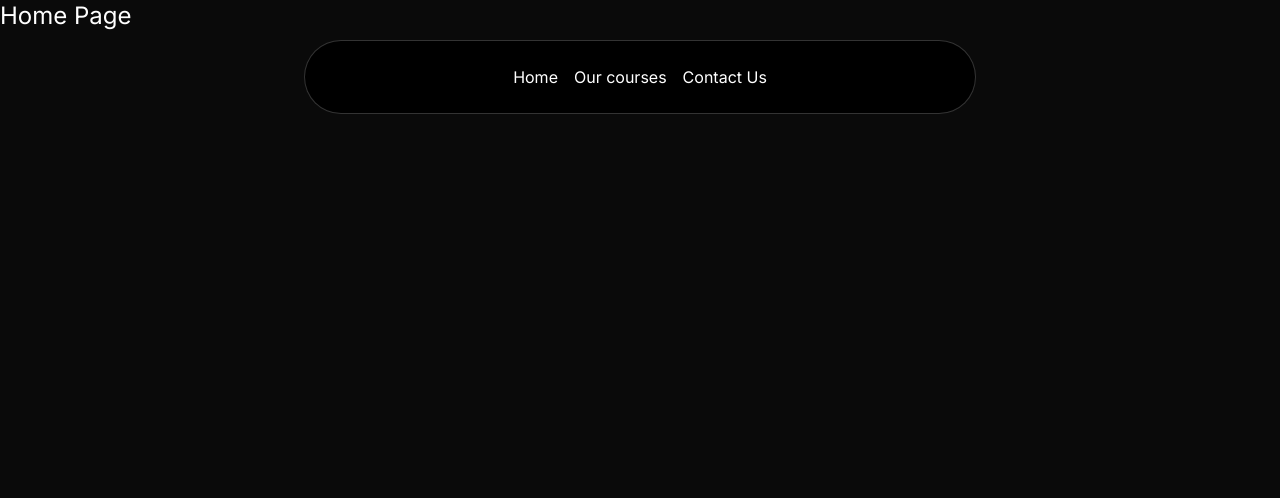
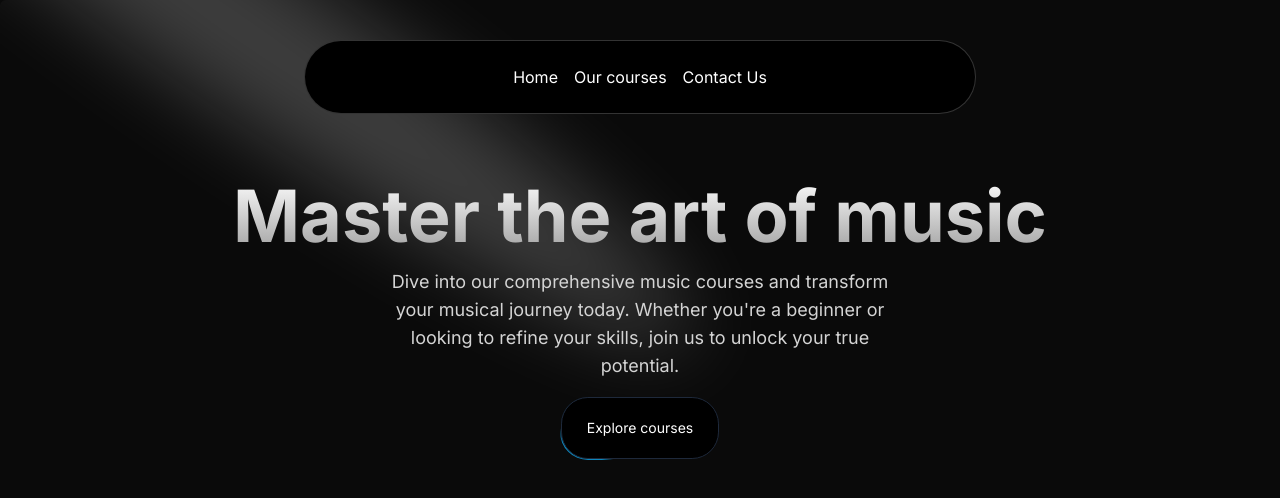
Before and after one commit to anshikajain12/music-nextjs-app, a Next.js app: page / in a window 1280 px wide. Shown: the top 498 px of the page. Built offline with nearby package versions, Linux system fonts and the light colour scheme.

Commit message:
hero section and button part is completed

```diff
--- a/src/app/page.tsx
+++ b/src/app/page.tsx
@@ -1,7 +1,9 @@
+import HeroSection from "@/components/HeroSection";
+
 export default function Home() {
   return (
     <main className="min-h-screen bg-black/[0.96] antialiased bg-grid-white">
-      <h1 className="text-2xl text-white">Home Page</h1>
+      <HeroSection/>
     </main>
   );
 }
--- /dev/null
+++ b/src/components/HeroSection.tsx
@@ -0,0 +1,31 @@
+import Link from "next/link"
+import { Spotlight } from "@/components/ui/Spotlight"
+import { Button } from "@/components/ui/moving-border";
+
+function HeroSection() {
+    return (
+        <div className="text-white h-auto md:h-[40rem] w-full rounded-md flex flex-col items-center justify-center relative overflow-hidden mx-auto py-10 md:py-0">
+            <Spotlight
+                className="-top-40 left-0 md:left-60 md:-top-20"
+                fill="white"
+            />
+            <div className="p-4 relative z-10 w-full text-center">
+                <h1 className="mt-20 md:mt-0 text-4xl md:text-7xl font-bold bg-clip-text text-transparent bg-gradient-to-b from-neutral-50 to-neutral-400">Master the art of music</h1>
+                <p className="mt-4 font-normal text-base md:text-lg text-neutral-300 max-w-lg mx-auto">
+                    Dive into our comprehensive music courses and transform your musical journey today. Whether you're a beginner or looking to refine your skills, join us to unlock your true potential.
+                </p>
+                <div className="mt-4">
+                    <Link href={"/courses"}>
+                        <Button
+                            borderRadius="1.75rem"
+                            className="bg-white dark:bg-black text-black dark:text-white border-neutral-200 dark:border-slate-800">
+                            Explore courses
+                        </Button>
+                    </Link>
+                </div>
+            </div>
+        </div>
+    )
+}
+
+export default HeroSection;
--- /dev/null
+++ b/src/components/ui/Spotlight.tsx
@@ -0,0 +1,56 @@
+import React from "react";
+import { cn } from "@/utils/cn";
+
+type SpotlightProps = {
+  className?: string;
+  fill?: string;
+};
+
+export const Spotlight = ({ className, fill }: SpotlightProps) => {
+  return (
+    <svg
+      className={cn(
+        "animate-spotlight pointer-events-none absolute z-[1]  h-[169%] w-[138%] lg:w-[84%] opacity-0",
+        className
+      )}
+      xmlns="http://www.w3.org/2000/svg"
+      viewBox="0 0 3787 2842"
+      fill="none"
+    >
+      <g filter="url(#filter)">
+        <ellipse
+          cx="1924.71"
+          cy="273.501"
+          rx="1924.71"
+          ry="273.501"
+          transform="matrix(-0.822377 -0.568943 -0.568943 0.822377 3631.88 2291.09)"
+          fill={fill || "white"}
+          fillOpacity="0.21"
+        ></ellipse>
+      </g>
+      <defs>
+        <filter
+          id="filter"
+          x="0.860352"
+          y="0.838989"
+          width="3785.16"
+          height="2840.26"
+          filterUnits="userSpaceOnUse"
+          colorInterpolationFilters="sRGB"
+        >
+          <feFlood floodOpacity="0" result="BackgroundImageFix"></feFlood>
+          <feBlend
+            mode="normal"
+            in="SourceGraphic"
+            in2="BackgroundImageFix"
+            result="shape"
+          ></feBlend>
+          <feGaussianBlur
+            stdDeviation="151"
+            result="effect1_foregroundBlur_1065_8"
+          ></feGaussianBlur>
+        </filter>
+      </defs>
+    </svg>
+  );
+};
--- /dev/null
+++ b/src/components/ui/moving-border.tsx
@@ -0,0 +1,139 @@
+"use client";
+import React from "react";
+import {
+  motion,
+  useAnimationFrame,
+  useMotionTemplate,
+  useMotionValue,
+  useTransform,
+} from "framer-motion";
+import { useRef } from "react";
+import { cn } from "@/utils/cn";
+
+export function Button({
+  borderRadius = "1.75rem",
+  children,
+  as: Component = "button",
+  containerClassName,
+  borderClassName,
+  duration,
+  className,
+  ...otherProps
+}: {
+  borderRadius?: string;
+  children: React.ReactNode;
+  as?: any;
+  containerClassName?: string;
+  borderClassName?: string;
+  duration?: number;
+  className?: string;
+  [key: string]: any;
+}) {
+  return (
+    <Component
+      className={cn(
+        "bg-transparent relative text-xl  h-16 w-40 p-[1px] overflow-hidden ",
+        containerClassName
+      )}
+      style={{
+        borderRadius: borderRadius,
+      }}
+      {...otherProps}
+    >
+      <div
+        className="absolute inset-0"
+        style={{ borderRadius: `calc(${borderRadius} * 0.96)` }}
+      >
+        <MovingBorder duration={duration} rx="30%" ry="30%">
+          <div
+            className={cn(
+              "h-20 w-20 opacity-[0.8] bg-[radial-gradient(var(--sky-500)_40%,transparent_60%)]",
+              borderClassName
+            )}
+          />
+        </MovingBorder>
+      </div>
+
+      <div
+        className={cn(
+          "relative bg-slate-900/[0.8] border border-slate-800 backdrop-blur-xl text-white flex items-center justify-center w-full h-full text-sm antialiased",
+          className
+        )}
+        style={{
+          borderRadius: `calc(${borderRadius} * 0.96)`,
+        }}
+      >
+        {children}
+      </div>
+    </Component>
+  );
+}
+
+export const MovingBorder = ({
+  children,
+  duration = 2000,
+  rx,
+  ry,
+  ...otherProps
+}: {
+  children: React.ReactNode;
+  duration?: number;
+  rx?: string;
+  ry?: string;
+  [key: string]: any;
+}) => {
+  const pathRef = useRef<any>();
+  const progress = useMotionValue<number>(0);
+
+  useAnimationFrame((time) => {
+    const length = pathRef.current?.getTotalLength();
+    if (length) {
+      const pxPerMillisecond = length / duration;
+      progress.set((time * pxPerMillisecond) % length);
+    }
+  });
+
+  const x = useTransform(
+    progress,
+    (val) => pathRef.current?.getPointAtLength(val).x
+  );
+  const y = useTransform(
+    progress,
+    (val) => pathRef.current?.getPointAtLength(val).y
+  );
+
+  const transform = useMotionTemplate`translateX(${x}px) translateY(${y}px) translateX(-50%) translateY(-50%)`;
+
+  return (
+    <>
+      <svg
+        xmlns="http://www.w3.org/2000/svg"
+        preserveAspectRatio="none"
+        className="absolute h-full w-full"
+        width="100%"
+        height="100%"
+        {...otherProps}
+      >
+        <rect
+          fill="none"
+          width="100%"
+          height="100%"
+          rx={rx}
+          ry={ry}
+          ref={pathRef}
+        />
+      </svg>
+      <motion.div
+        style={{
+          position: "absolute",
+          top: 0,
+          left: 0,
+          display: "inline-block",
+          transform,
+        }}
+      >
+        {children}
+      </motion.div>
+    </>
+  );
+};
--- a/tailwind.config.ts
+++ b/tailwind.config.ts
@@ -1,4 +1,21 @@
 import type { Config } from "tailwindcss";
+
+const colors = require("tailwindcss/colors");
+const {
+  default: flattenColorPalette,
+} = require("tailwindcss/lib/util/flattenColorPalette");
+
+// Plugin to add each Tailwind color as a global CSS variable
+function addVariablesForColors({ addBase, theme }: any) {
+  const allColors = flattenColorPalette(theme('colors'));
+  const newVars = Object.fromEntries(
+    Object.entries(allColors).map(([key, value]) => [`--${key}`, value])
+  );
+
+  addBase({
+    ':root': newVars,
+  });
+}
 
 const config: Config = {
   content: [
@@ -6,16 +23,31 @@
     "./src/components/**/*.{js,ts,jsx,tsx,mdx}",
     "./src/app/**/*.{js,ts,jsx,tsx,mdx}",
   ],
-  darkMode:"class",
+  darkMode: "class",
   theme: {
     extend: {
+      animation: {
+        spotlight: "spotlight 2s ease .75s 1 forwards",
+      },
       backgroundImage: {
         "gradient-radial": "radial-gradient(var(--tw-gradient-stops))",
         "gradient-conic":
           "conic-gradient(from 180deg at 50% 50%, var(--tw-gradient-stops))",
       },
+      keyframes: {
+        spotlight: {
+          "0%": {
+            opacity: "0",
+            transform: "translate(-72%, -62%) scale(0.5)",
+          },
+          "100%": {
+            opacity: "1",
+            transform: "translate(-50%,-40%) scale(1)",
+          },
+        },
+      },
     },
   },
-  plugins: [],
+  plugins: [addVariablesForColors],
 };
 export default config;
```
